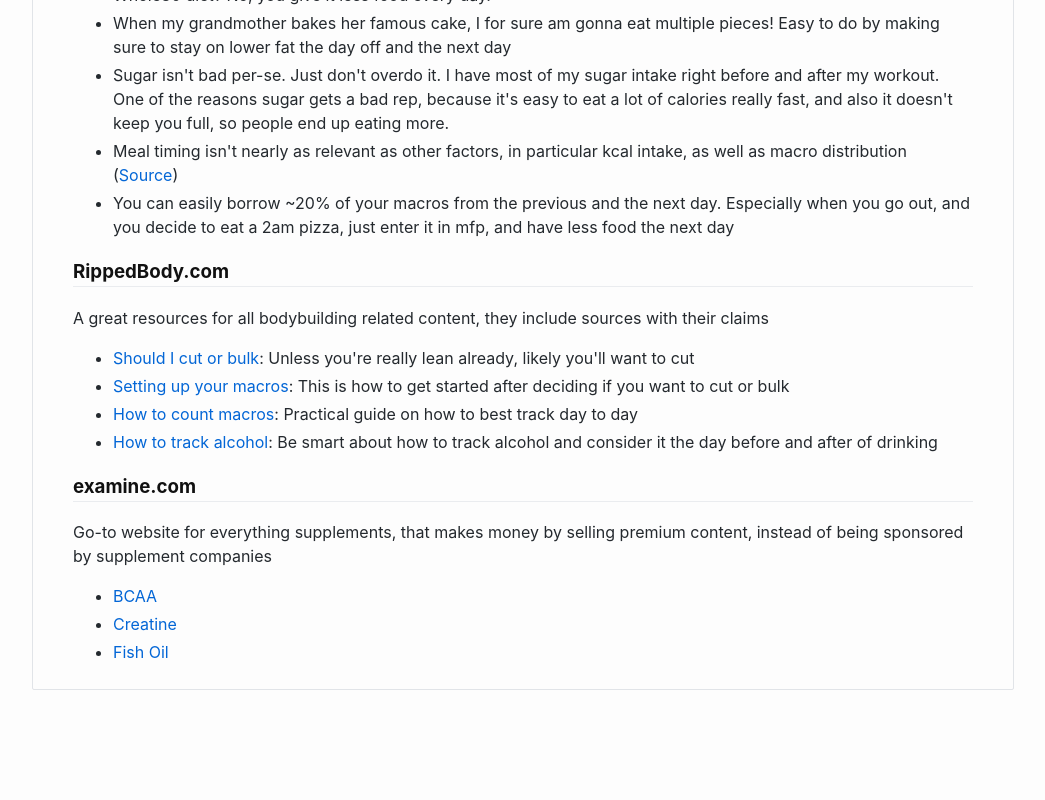
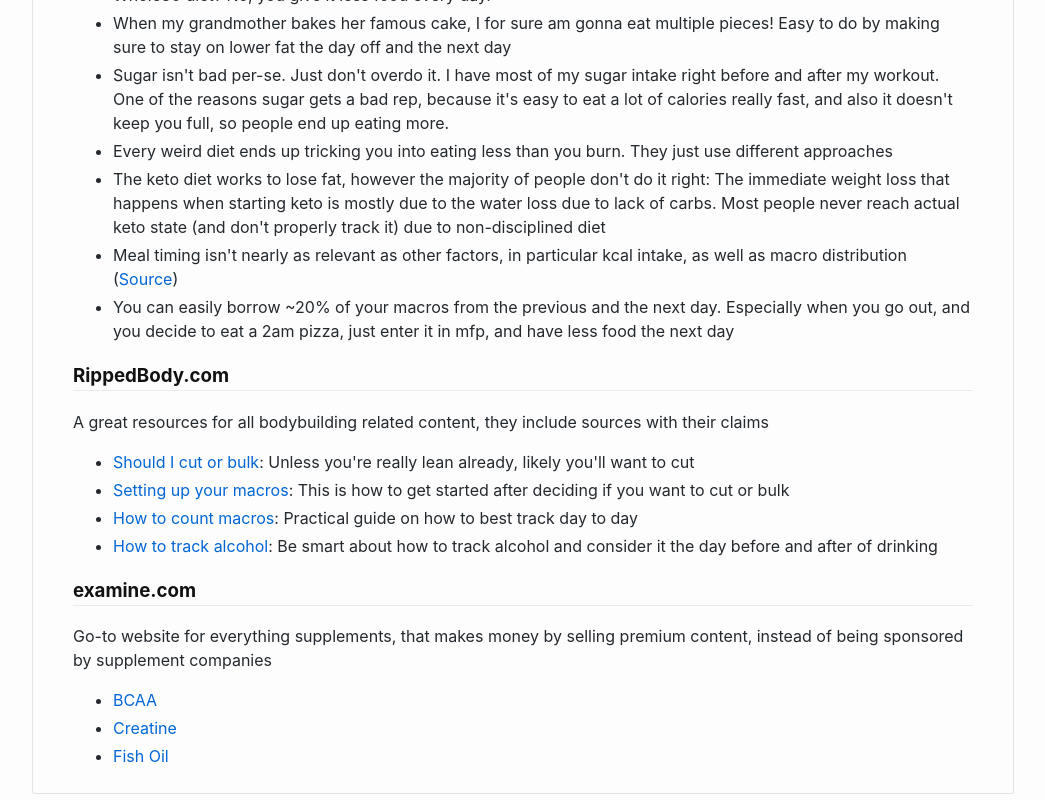
Before and after one commit to KrauseFx/felix.fitness, a plain HTML site: page docs/index.html in a window 1280 px wide. Shown: the part 2549-3349 px from the top of the page, without its empty margins (117-1162 px from the left). Before the commit the page ends 3277 px from the top, so only its background shows below. Drawn offline with Linux system fonts and the light colour scheme; no server answers.

Commit message:
More content

```diff
--- a/docs/index.html
+++ b/docs/index.html
@@ -71,6 +71,8 @@
         <li>I read this somewhere: If your dog gets fat, and you want it to lose weight, do you put it on Paleo, Atkins or Whole30 diet? No, you give it less food every day.</li>
         <li>When my grandmother bakes her famous cake, I for sure am gonna eat multiple pieces! Easy to do by making sure to stay on lower fat the day off and the next day</li>
         <li>Sugar isn't bad per-se. Just don't overdo it. I have most of my sugar intake right before and after my workout. One of the reasons sugar gets a bad rep, because it's easy to eat a lot of calories really fast, and also it doesn't keep you full, so people end up eating more.</li>
+        <li>Every weird diet ends up tricking you into eating less than you burn. They just use different approaches</li>
+        <li>The keto diet works to lose fat, however the majority of people don't do it right: The immediate weight loss that happens when starting keto is mostly due to the water loss due to lack of carbs. Most people never reach actual keto state (and don't properly track it) due to non-disciplined diet</li>
         <li>Meal timing isn't nearly as relevant as other factors, in particular kcal intake, as well as macro distribution (<a href="https://rippedbody.com/complete-diet-nutrition-set-up-guide" target="_blank">Source</a>)</li>
         <li>You can easily borrow ~20% of your macros from the previous and the next day. Especially when you go out, and you decide to eat a 2am pizza, just enter it in mfp, and have less food the next day</li>
       </ul>
```
